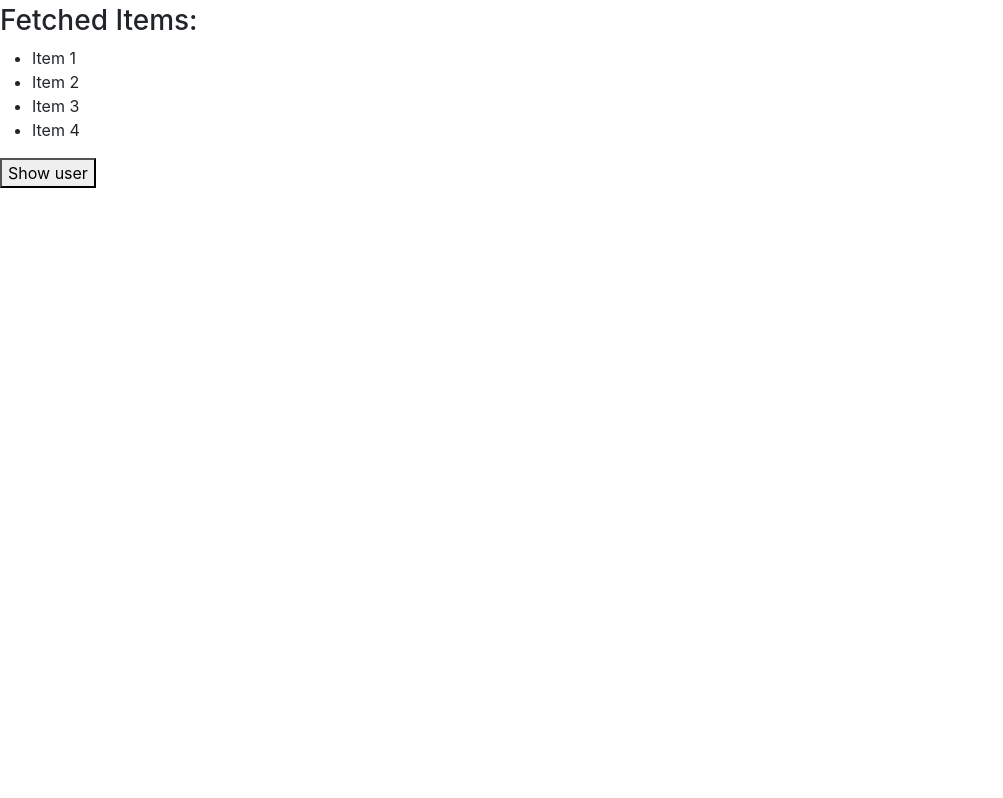
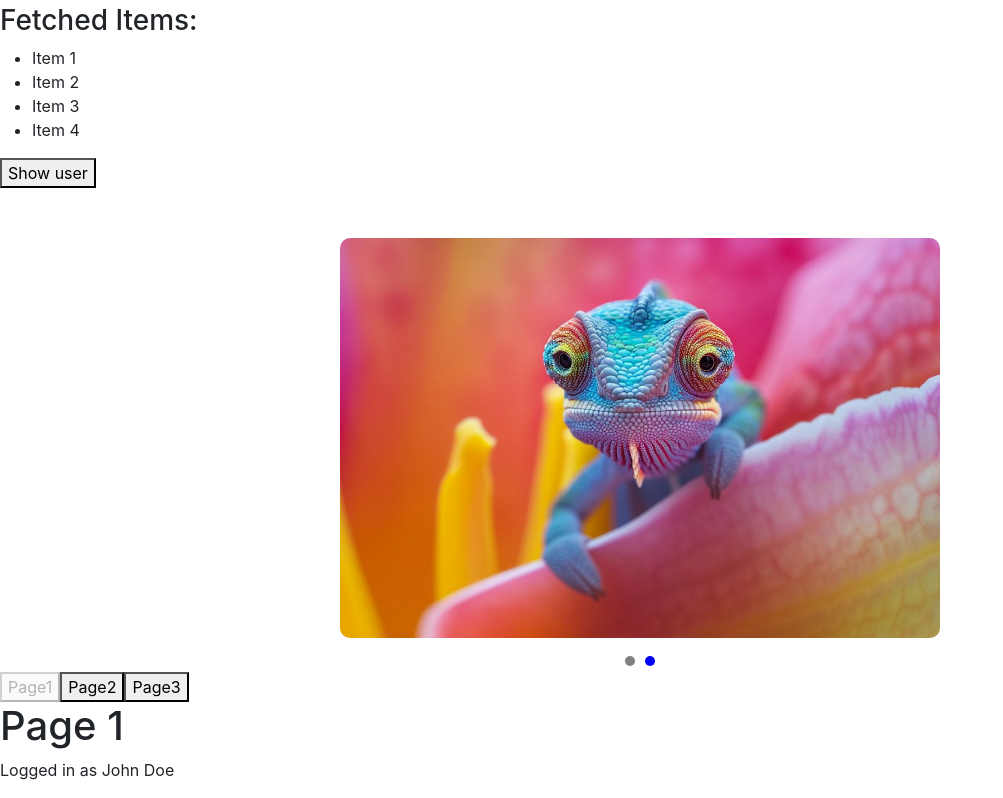
Before and after one commit to Nitesh-Pandit/my-app, a React (Create React App) app: page / in a window 1280 px wide. Shown: the part 920-1718 px from the top of the page, without its empty margins (0-1003 px from the left). Before the commit the page ends 1108 px from the top, so only its background shows below. Built offline with nearby package versions, Linux system fonts and the light colour scheme; what bluebird would draw is missing.

Commit message:
Commited now

```diff
--- a/src/App.js
+++ b/src/App.js
@@ -12,8 +12,9 @@ import Goo from "./componenet/Goo";
 import ApiSimulation from "./componenet/UseeffectClass";
 import { StrictMode } from "react";
 import TestComponent from "./componenet/customcomp3";
-
-
+import ImageCarousel from "./componenet/imageCrasual";
+import { UserProvider } from "./componenet/use_con_exmp1";
+import UseContextExample from "./componenet/use_con_exmp3";
 function App() {
   return (
     <>
@@ -44,6 +45,10 @@ function App() {
     <ApiSimulation />
 
 <TestComponent/>
+<ImageCarousel/>
+<UserProvider/>
+
+<UseContextExample />
     </>
 
   );
--- a/src/componenet/customcomp3.jsx
+++ b/src/componenet/customcomp3.jsx
@@ -19,3 +19,5 @@ function TestComponent(){
 }
 
 export default TestComponent
+//
+//
--- a/src/componenet/customrequest.jsx
+++ b/src/componenet/customrequest.jsx
@@ -1,6 +1,6 @@
-import { use, useEffect,useState } from "react";
+import {  useEffect,useState } from "react";
 
-import {Promise, resolve} from "bluebird";
+import {Promise} from "bluebird";
 Promise.config({cancellation:true});
 
 function fetchUser(){
@@ -26,11 +26,21 @@ function NewConponnent1(){
         }
     });
     return(
-        <div>
+        <>
+ <div>
             User Id: {id},<br/>
             Name: {name}
         </div>
+
+        </>
+
+
+
     )
 }
 
 export default NewConponnent1
+
+
+
+// Create carousel (image Changer) using useeffects .place 4 images in public directory and change image at interval of 4 seconds
--- /dev/null
+++ b/src/componenet/imageCrasual.jsx
@@ -0,0 +1,54 @@
+import { useEffect, useState } from "react";
+
+function ImageCarousel() {
+  const [currentImageIndex, setCurrentImageIndex] = useState(0);
+
+  // List of image URLs (place the images in the public directory)
+  const images = [
+    "/images.jpg",
+    "/MainAfter.jpg",
+
+  ];
+
+  useEffect(() => {
+    // Set up an interval to change the image every 4 seconds
+    const interval = setInterval(() => {
+      setCurrentImageIndex((prevIndex) => (prevIndex + 1) % images.length);
+    }, 4000);
+
+    // Cleanup the interval when the component unmounts
+    return () => clearInterval(interval);
+  }, [images.length]);
+
+  return (
+    <div style={{ textAlign: "center", marginTop: "50px" }}>
+      <img
+        src={images[currentImageIndex]}
+        alt="Carousel"
+        style={{
+          width: "600px",
+          height: "400px",
+          objectFit: "cover",
+          borderRadius: "10px",
+        }}
+      />
+      <div style={{ marginTop: "10px" }}>
+        {images.map((_, index) => (
+          <span
+            key={index}
+            style={{
+              display: "inline-block",
+              margin: "0 5px",
+              width: "10px",
+              height: "10px",
+              borderRadius: "50%",
+              backgroundColor: index === currentImageIndex ? "blue" : "gray",
+            }}
+          ></span>
+        ))}
+      </div>
+    </div>
+  );
+}
+
+export default ImageCarousel;
--- /dev/null
+++ b/src/componenet/use_con_exmp1.jsx
@@ -0,0 +1,23 @@
+import * as React from "react"
+export const UserContext =React.createContext();
+
+function fetchUser(){
+    return new Promise((resolve) => {
+        setTimeout(() => {
+            resolve({ id: 1, name : "John Doe"});
+        }, 5000);
+    })
+}
+
+export function UserProvider({children}){
+    const [user, setUser] = React.useState({name:"loading..."});
+    React.useEffect(() => {
+        fetchUser().then((user)=>setUser(user));
+    });
+
+    return (
+        <UserContext.Provider value={user }>
+            {children}
+        </UserContext.Provider>
+    );
+}
--- /dev/null
+++ b/src/componenet/use_con_exmp2.jsx
@@ -0,0 +1,34 @@
+import *  as React from 'react';
+import { UserContext } from './use_con_exmp1';
+
+function UserName(){
+    const user = React.useContext(UserContext);
+    return <p>Logged in as {user.name}</p>
+}
+
+export  function Page1() {
+  return (
+    <div>
+      <h1>Page 1</h1>
+      <UserName/>
+    </div>
+  )
+}
+
+export function Page2(){
+    return (
+        <div>
+            <h1>Page 2</h1>
+            <UserName/>
+        </div>
+    )
+}
+
+export function Page3(){
+    return (
+        <div>
+            <h1>Page 3</h1>
+            <UserName/>
+        </div>
+    )
+}
--- /dev/null
+++ b/src/componenet/use_con_exmp3.jsx
@@ -0,0 +1,21 @@
+import * as React from "react";
+import { UserProvider } from "./use_con_exmp1";
+import { Page1, Page2, Page3 } from "./use_con_exmp2";
+
+function SetItems({ v1 }) {
+    const Page = { 0: Page1, 1: Page2, 2: Page3 }[v1] || Page1;
+    return <Page />;
+}
+
+export default function UserContextExample() {
+    const [page, setPage] = React.useState(0);
+
+    return (
+        <UserProvider>
+            <button onClick={() => setPage(0)} disabled={page === 0}>Page1</button>
+            <button onClick={() => setPage(1)} disabled={page === 1}>Page2</button>
+            <button onClick={() => setPage(2)} disabled={page === 2}>Page3</button>
+            <SetItems v1={page} />
+        </UserProvider>
+    );
+}
```
Also changed, not shown: public/MainAfter.jpg (added), public/images.jpg (added).
